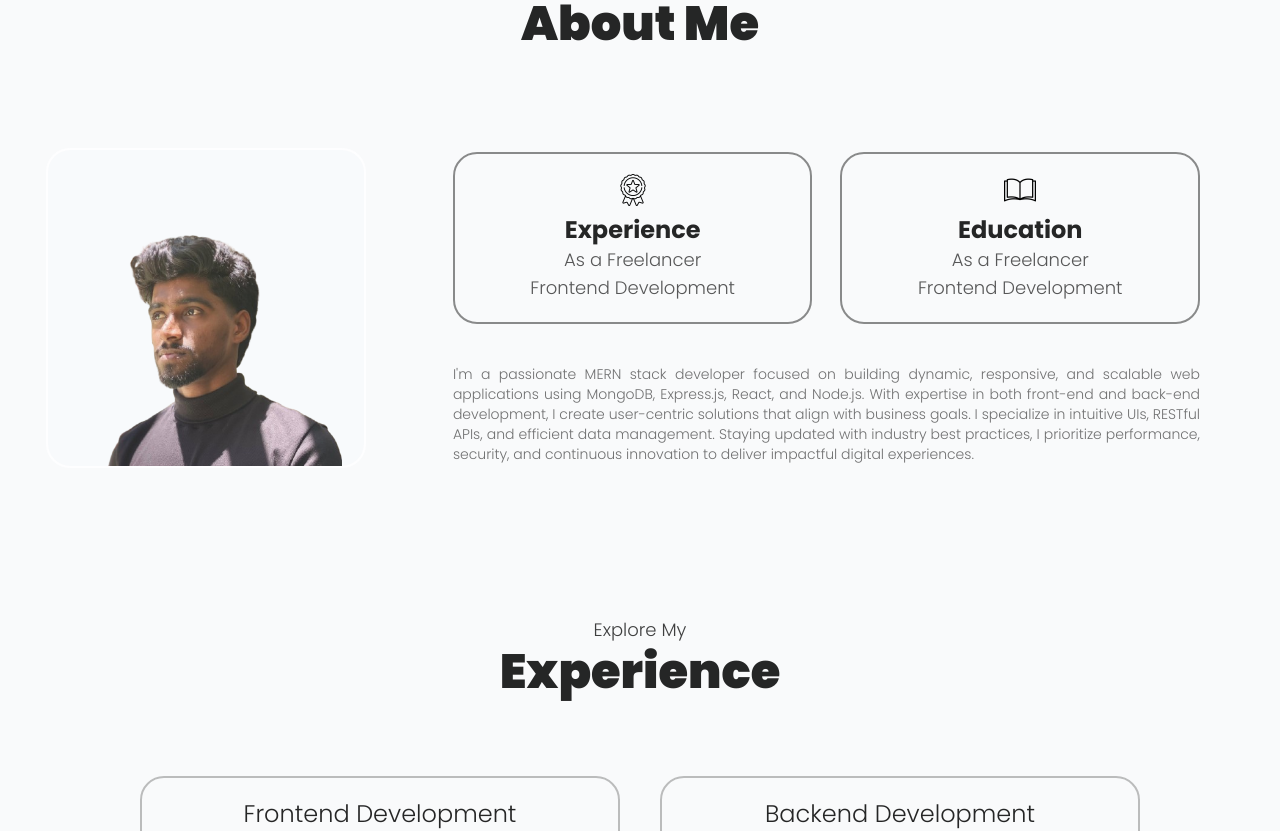
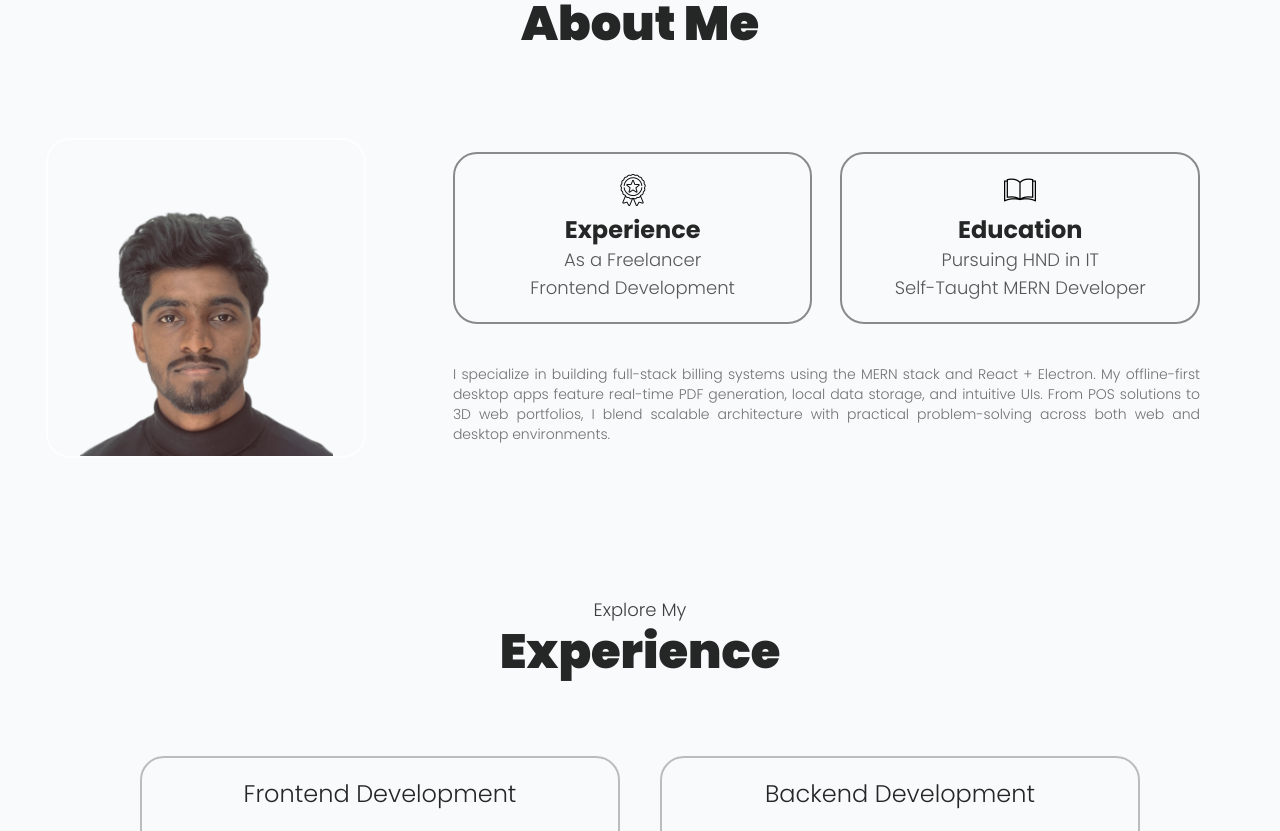
Before and after one commit to sanjithnagaraja/sanjith, a React (Vite) app: page / in a window 1280 px wide. Shown: the part 980-1811 px from the top of the page. Built offline with nearby package versions, Linux system fonts and the light colour scheme.

Commit message:
toast  v1.3

```diff
--- a/package.json
+++ b/package.json
@@ -21,6 +21,7 @@
     "react": "^19.1.0",
     "react-dom": "^19.1.0",
     "react-feather": "^2.0.10",
+    "react-hot-toast": "^2.5.2",
     "react-icons": "^5.5.0",
     "react-scroll": "^1.9.3",
     "tailwindcss": "^3.4.17"
--- a/src/pages/About.jsx
+++ b/src/pages/About.jsx
@@ -1,5 +1,5 @@
 import React, { useEffect, useState } from "react";
-import myAPic from '../assets/my.png';
+import myAPic from '../assets/my2.png';
 import badge from '../assets/about/badge.png';
 import badgeD from '../assets/about/badgeD.png';
 import book from '../assets/about/book.png';
@@ -33,12 +33,14 @@ function About() {
 
       <div className="flex flex-col lg:flex-row font-poppins justify-center items-center pt-16">
         <div className="w-full md:w-1/3 flex justify-center">
-          <div className="w-80 h-80 m-0 rounded-3xl z-5 bg-slate-50/85 flex justify-center items-center border-2 border-solid border-primary/85 hover:border-primary/5 transition-all duration-500">
-            <img
+          <div className=" w-80 h-80 m-0 rounded-3xl  bg-slate-50/85 flex justify-center items-center border-2 border-solid border-primary/85 hover:border-primary/5 transition-all duration-500">
+            <div className="relative z-5  w-[80%] h-[80%] mt-16">
+              <img
               src={myAPic}
               alt="Sanjith"
-              className="w-full h-full object-cover rounded-full rounded-b-none mr-6 "
+              className="absolute bottom-0 w-full h-full object-cover opacity-95 z-10"
             />
+            </div>
           </div>
         </div>
 
@@ -53,17 +55,17 @@ function About() {
             <div className="w-full lg:w-1/2 border-solid border-2 border-textBase/45 rounded-3xl p-5 flex flex-col items-center">
               <img src={isDark? bookD: book} alt="experience" className="w-8 h-8 object-contain" />
               <p className="text-2xl text-textBase/85 font-bold pt-2 hover:scale-105 transition-all duration-300">Education</p>
-              <p className="text-lg font-light text-textBase/65 dark:text-gray-600/85">As a Freelancer</p>
-              <p className="text-lg font-light text-textBase/65 dark:text-gray-600/85">Frontend Development</p>
+              <p className="text-lg font-light text-textBase/65 dark:text-gray-600/85">Pursuing HND in IT</p>
+              <p className="text-lg font-light text-textBase/65 dark:text-gray-600/85">Self-Taught MERN Developer</p>
             </div>
           </div>
 
           <div className="w-full mr-10 p-5">
             <p className="text-sm font-light text-textBase/55 text-justify hover:scale-105 hover:textBase transition-all duration-300">
-              I'm a passionate MERN stack developer focused on building dynamic, responsive, and scalable web applications using MongoDB, Express.js, React, and Node.js.
-              With expertise in both front-end and back-end development, I create user-centric solutions that align with business goals.
-              I specialize in intuitive UIs, RESTful APIs, and efficient data management.
-              Staying updated with industry best practices, I prioritize performance, security, and continuous innovation to deliver impactful digital experiences.
+              I specialize in building full-stack billing systems using the MERN stack and React + Electron.
+              My offline-first desktop apps feature real-time PDF generation, local data storage, and intuitive UIs.
+              From POS solutions to 3D web portfolios,
+              I blend scalable architecture with practical problem-solving across both web and desktop environments.
             </p>
           </div>
         </div>
--- a/src/pages/Contact.jsx
+++ b/src/pages/Contact.jsx
@@ -1,6 +1,7 @@
 import React, { useEffect, useRef, useState } from "react";
 import {mail,whatsapp} from '../assets/icons/index';
 import emailjs from '@emailjs/browser';
+import toast, { Toaster } from 'react-hot-toast';
 
 function CopyText({ text }) {
 
@@ -37,6 +38,14 @@ function Contact() {
   const sendEmail = (e) => {
     e.preventDefault();
 
+    const { user_name, user_email, message } = form.current;
+
+      if (!user_name.value.trim() || !user_email.value.trim() || !message.value.trim()) {
+        toast.error('Please fill in all the fields.');
+        return;
+      }
+
+
     emailjs
       .sendForm('service_rih6am6', 'template_eqlq0sp', form.current, {
         publicKey: 'QzsptgdZFjee98ogE',
@@ -44,12 +53,14 @@ function Contact() {
       .then(
         (result) => {
           console.log('SUCCESS!');
+          toast.success('Email sent successfully!');
           console.log(result.text);
           form.current.reset();
 
         },
         (error) => {
           console.log('FAILED...', error.text);
+          toast.error('Failed to send email. Please try again.');
         },
       );
   };
@@ -96,6 +107,7 @@ function Contact() {
                 </div>
           </div>
         </div>
+        <Toaster position="bottom-center" reverseOrder={false} />
 
     </section>
   );
--- a/src/pages/Experience.jsx
+++ b/src/pages/Experience.jsx
@@ -22,8 +22,13 @@ function Experience() {
                 .map((skill, index) => (
                   <div key={index} className="flex items-center md:gap-3">
                     <div className="flex items-center md:pl-10">
-                      <img src={skill.imageUrl} alt={skill.name} className="w-7 h-7 md:w-6 md:h-6 object-contain" />
-                    </div>
+                      {
+                      skill.name==="TailwindCSS"
+                        ?
+                        <img src={skill.imageUrl} alt={skill.name} className="w-7 h-7 md:w-6 md:h-6 object-contain xs:scale-150 sm-xs:scale-100" />
+                        :
+                        <img src={skill.imageUrl} alt={skill.name} className="w-7 h-7 md:w-6 md:h-6 object-contain" />
+                      }                    </div>
                     <div className="flex-col p-2 gap-1">
                       <p className="text-sm font-medium text-textBase/85">{skill.name}</p>
                       <p className="text-xs font-light text-textSecondary/50 dark:text-textSecondary/25">{skill.level}</p>
--- a/src/pages/Projects.jsx
+++ b/src/pages/Projects.jsx
@@ -13,11 +13,12 @@ import gobigif from '../assets/projects/gobigif.gif'
 
 
 function Projects() {
+ const [fullscreenImg, setFullscreenImg] = useState(null);
 
 const projects = [
   {
     title: ["MERN Stack", "Ecommerce Site"],
-    description: "🛒 An offline e-commerce-like billing system tailored for hardware stores, built using the MERN stack and Electron. Features include customer and item management, invoice creation, and exportable PDFs — optimized for local desktop use without internet dependency.",
+    description: "🛒 A local-first billing system for hardware stores, built using the MERN stack and Electron. It supports customer/item management, invoice creation, and PDF exports — optimized for offline use with a full-stack architecture.",
     image: mernEC,
     tech: [react, nodejs, express, mongodb],
     links: {
@@ -27,7 +28,7 @@ const projects = [
   },
   {
     title: ["React, LokiJS & ElectronJS", "Offline Billing System"],
-    description: "🧾 A desktop-based POS system built with React, Electron, and LokiJS. Enables seamless invoice generation, real-time item/customer updates, and PDF printing — fully offline, lightweight, and ideal for small businesses.",
+    description: "🧾 A lightweight POS desktop app using React, Electron, and LokiJS. Enables real-time item tracking, customer records, and invoice PDF generation — fully offline, fast, and ideal for small businesses needing simple billing.",
     image: posSystem,
     tech: [react, electron, "LokiJS"],
     links: {
@@ -36,8 +37,8 @@ const projects = [
     }
   },
   {
-    title: ["React & Three.js", "3D Developer Portfolio"],
-    description: "🌐 An interactive 3D portfolio using React and Three.js to showcase skills in web-based 3D graphics. The project explores camera animations, lighting, model integration, and responsive design using Three.js in React.",
+    title: ["React & Three.js", "3D  Portfolio"],
+    description: "🌐 A dynamic portfolio built using React and Three.js. Features 3D models, animations, and camera movement to present web dev skills in an engaging way. Optimized for desktop, mobile, and responsive screen sizes.",
     image: Portfolio1,
     tech: [react, threejs],
     links: {
@@ -47,12 +48,22 @@ const projects = [
   },
   {
     title: ["React & Tailwind CSS", "Static Studio Website"],
-    description: "🎨 A visually engaging static website built using React and Tailwind CSS, featuring both scroll-based sections and router-based navigation. Integrated with Spline 3D scenes to enhance visual storytelling and user interaction — optimized for modern design presentation.",
+    description: "🎨 A static site created with React and Tailwind CSS. Combines modern layout, smooth scroll, router navigation, and Spline 3D visuals for creative presentation — ideal for personal branding or studio portfolios.",
     image: gobigif,
     tech: [react, tailwindcss],
     links: {
       video: "https://gobistudio.pages.dev/",
       note: "An independently developed project exploring advanced front-end design patterns, routing, and 3D integration using Spline."
+    }
+  },
+  {
+    title: ["React & Tailwind CSS", "Personal Portfolio"],
+    description: "🧑‍💻 A clean developer portfolio with React and Tailwind CSS. Includes light/dark mode, scroll-based sections, responsive layout, and EmailJS integration — styled using a minimal palette with focus on UI clarity.",
+    image: Portfolio1,
+    tech: [react, tailwindcss],
+    links: {
+      video: "https://your-website-link.com/react-portfolio",
+      note: "A fully responsive and interactive personal portfolio showcasing developer skills and project highlights."
     }
   },
 ];
@@ -75,10 +86,11 @@ const projects = [
             <h3 className="text-2xl font-light text-center  text-gray-600/85 dark:text-textBase/45">
               {project.title[0]}<br /><span className="text-3xl font-light text-center text-textBase/85 dark:text-textBase/75">{project.title[1]}</span>
             </h3><div className="overflow-hidden rounded-xl mt-4 w-full h-52">
-              <img
+             <img
                 src={project.image}
                 alt={project.title}
                 className="w-full h-full object-contain transition-transform duration-300 ease-in-out hover:scale-110"
+                onClick={() => setFullscreenImg(project.image)} // open fullscreen on click
               />
             </div>
 
@@ -105,7 +117,20 @@ const projects = [
             <p className="text-sm text-textBase/85 mt-2">{project.links.note}</p>}
           </div>
         ))}
-
+       {fullscreenImg && (
+        <div
+          className="fixed inset-0 bg-black/80 flex justify-center items-center z-50 cursor-zoom-out p-4"
+          onClick={() => setFullscreenImg(null)}
+        >
+          <div className="max-w-[80vw] max-h-[80vh]">
+            <img
+              src={fullscreenImg}
+              alt="Enlarged project"
+              className="w-full h-full object-contain rounded-lg shadow-lg"
+            />
+          </div>
+        </div>
+      )}
 
 
       </div>
--- a/tailwind.config.js
+++ b/tailwind.config.js
@@ -32,6 +32,10 @@ export default {
         fadeIn: 'fadeIn 0.5s ease-in forwards',
         fadeOut: 'fadeOut 0.5s ease-out forwards',
       },
+      screens: {
+                'xs': '300px',  // Custom breakpoint for 300px+
+                'sm-xs': '400px' // Custom breakpoint for 400px+
+      }
     },
   },
   plugins: [],
```
Also changed, not shown: src/assets/my2.png (added), 1 other file (tests, documents, lock files or other folders).
